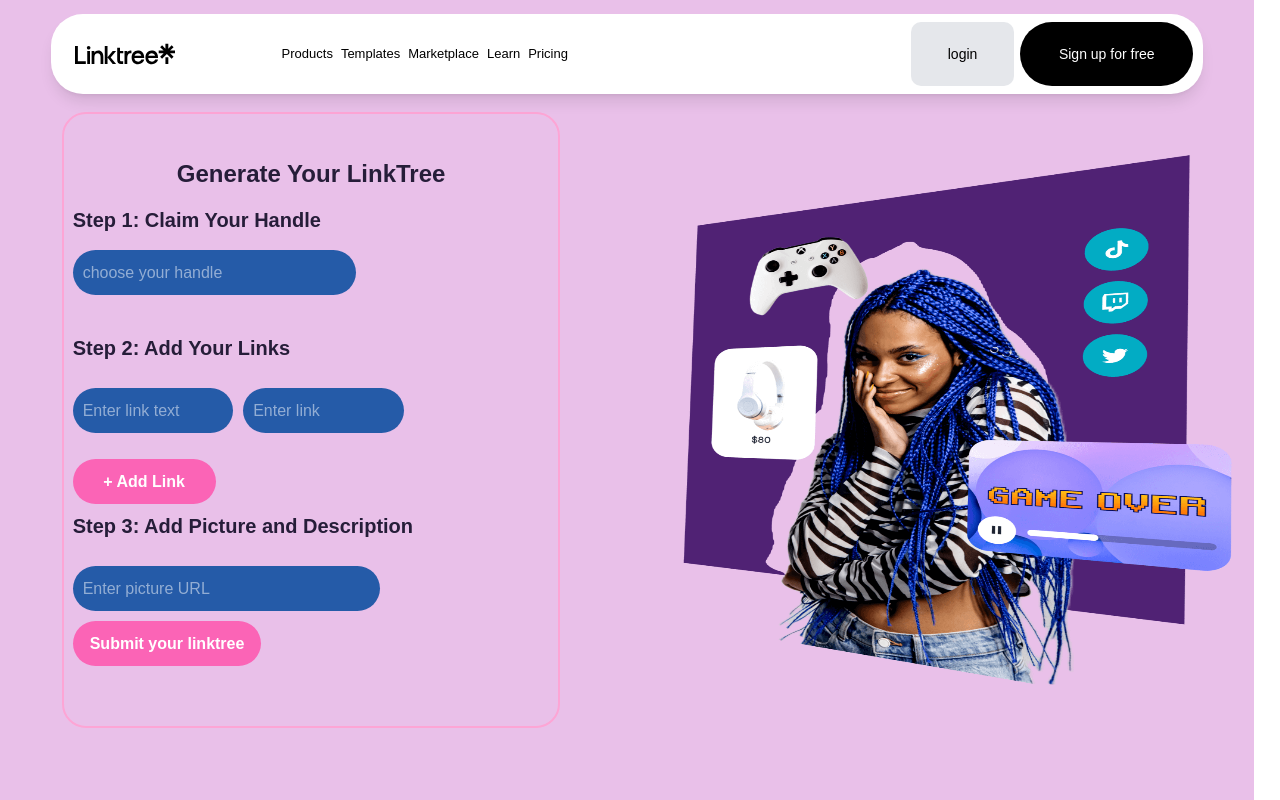
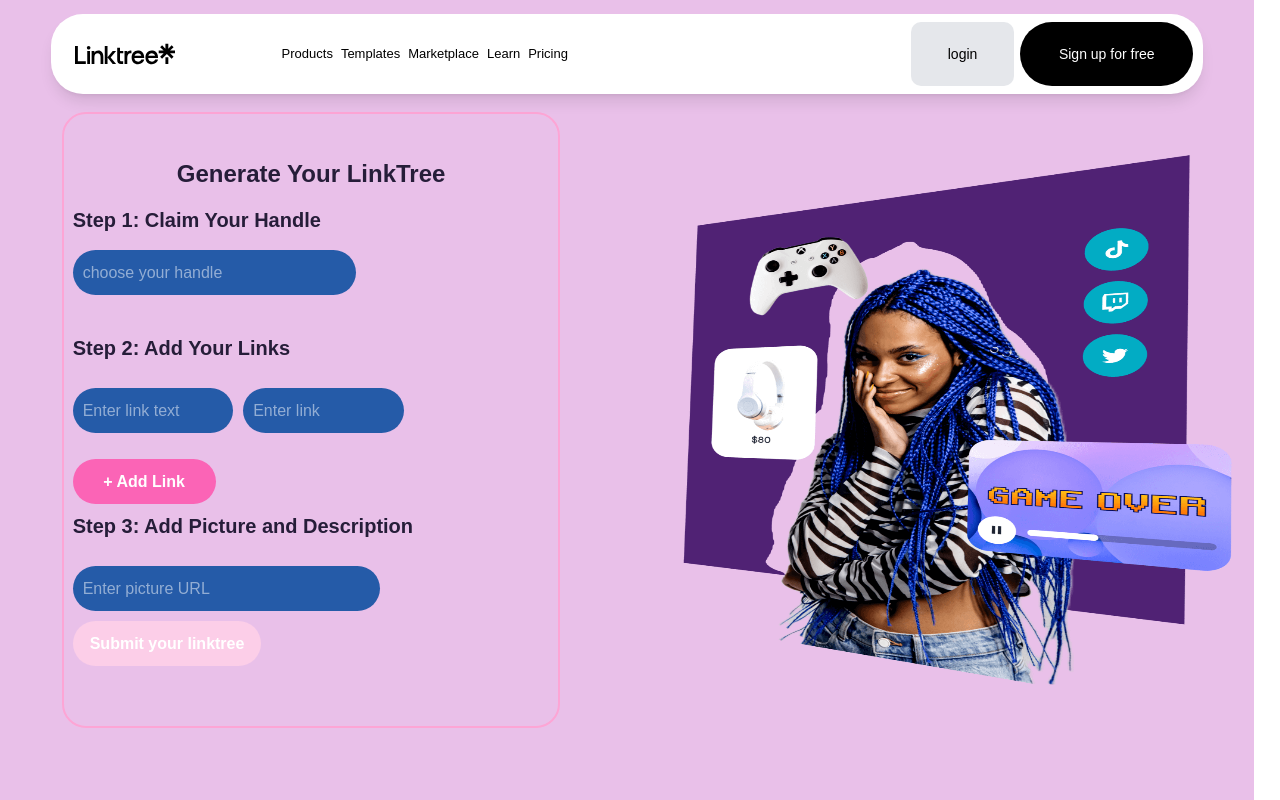
Before and after one commit to Shashikantgiri-web/LinkTree-Clone, a Next.js app in the folder main-code/: page /generate in a window 1280 px wide. Shown: the top 800 px of the page. Built offline with nearby package versions, Linux system fonts and the light colour scheme.

Commit message:
Update page.js

```diff
--- a/main-code/app/generate/page.js
+++ b/main-code/app/generate/page.js
@@ -88,7 +88,7 @@
                         <h2 className='text-xl font-semibold'>Step 3: Add Picture and Description</h2>
                         <div className="my-4 w-[99%] flex flex-col gap-2.5">
                             <input type="text" placeholder='Enter picture URL' value={linkImages || ""} onChange={(e) => setlinkImages(e.target.value)} className='w-[65%] h-11.25 pl-2.5 rounded-3xl bg-[#00489dd6] text-white focus:ring-pink-400' />
-                            <button className='w-[40%] h-11.25 rounded-3xl bg-pink-400 text-white font-bold hover:bg-pink-500' onClick={() => submitLink()}>Submit your linktree</button>
+                            <button className='disabled:bg-pink-200 w-[40%] h-11.25 rounded-3xl bg-pink-400 text-white font-bold hover:bg-pink-500' onClick={() => submitLink()} disabled={!handle || !links.length || !linkImages}>Submit your linktree</button>
                         </div>
                     </div>
                 </div>
```
